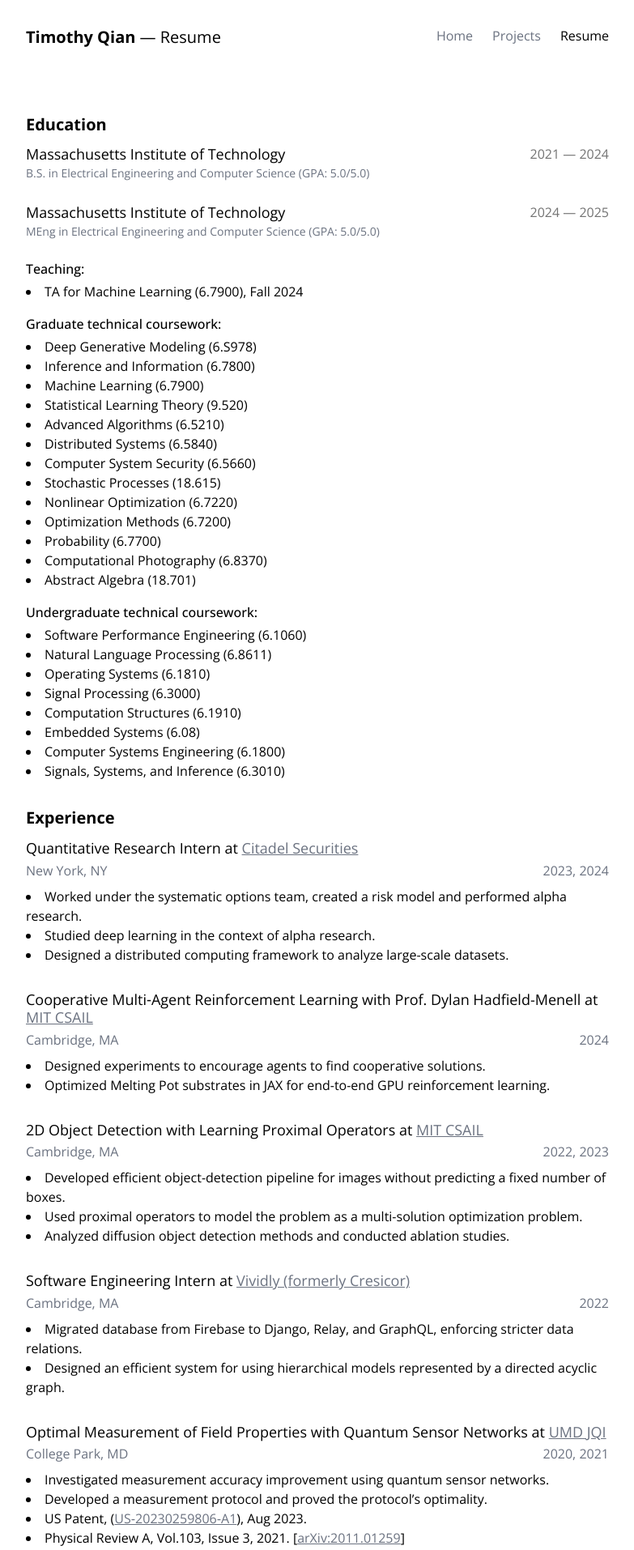
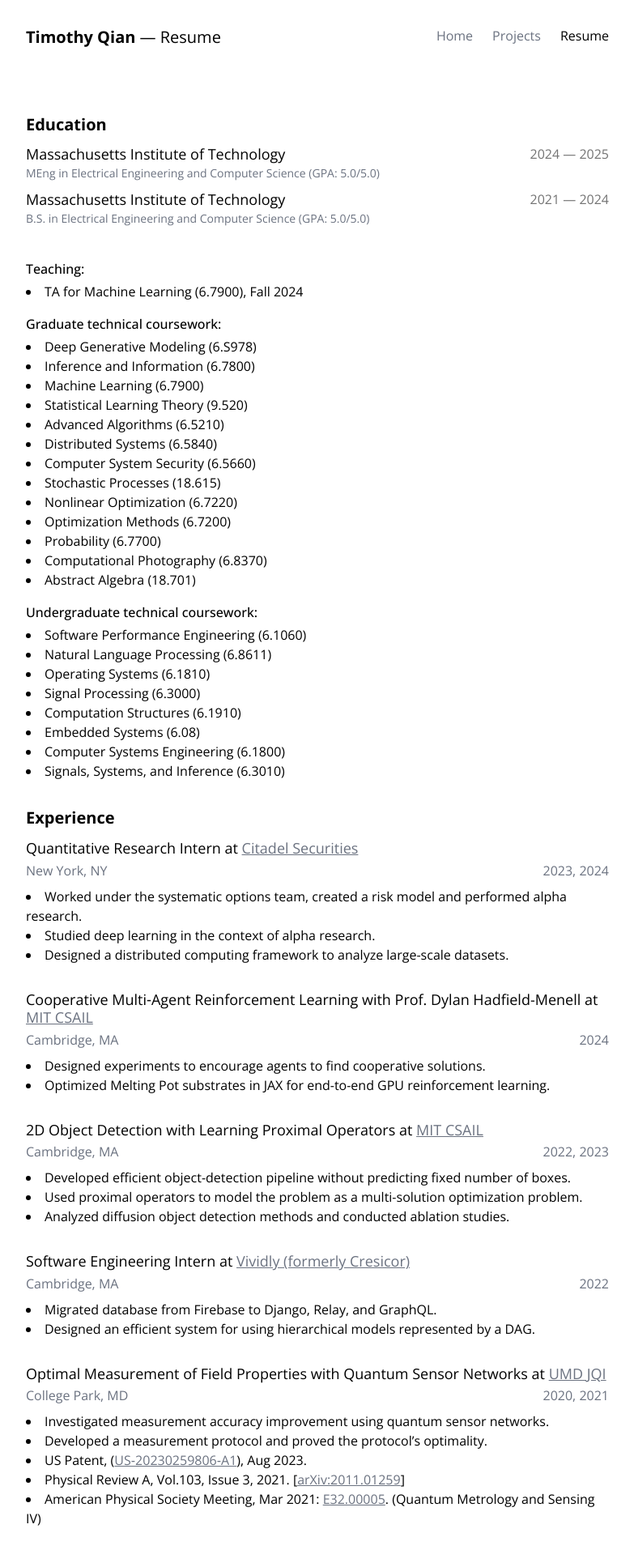
Before and after one commit to 12tqian/12tqian.github.io, a Next.js app: page /resume in a window 1280 px wide. Shown: the top 1914 px of the page at 81% size, without its empty margins (248-1031 px from the left). Built offline with nearby package versions, Linux system fonts and the light colour scheme.

Commit message:
prettier

```diff
--- a/src/app/resume/page.tsx
+++ b/src/app/resume/page.tsx
@@ -5,17 +5,6 @@ export default function Resume() {
   return (
     <main className="layout-md flex flex-col items-start py-12">
       <p className="text-xl font-bold text-black mt-8">Education</p>
-      <div className="mb-4 w-full">
-        <div className="flex items-end justify-between">
-          <h3 className="text-black text-lg">
-            Massachusetts Institute of Technology
-          </h3>
-          <div className="text-neutral-500 mb-0.5">2021 — 2024</div>
-        </div>
-        <p className="text-sm text-gray-500">
-          B.S. in Electrical Engineering and Computer Science (GPA: 5.0/5.0)
-        </p>
-      </div>
 
       <div className="w-full">
         <div className="flex items-end justify-between">
@@ -26,6 +15,18 @@ export default function Resume() {
         </div>
         <p className="text-sm text-gray-500">
           MEng in Electrical Engineering and Computer Science (GPA: 5.0/5.0)
+        </p>
+      </div>
+
+      <div className="mb-4 w-full">
+        <div className="flex items-end justify-between">
+          <h3 className="text-black text-lg">
+            Massachusetts Institute of Technology
+          </h3>
+          <div className="text-neutral-500 mb-0.5">2021 — 2024</div>
+        </div>
+        <p className="text-sm text-gray-500">
+          B.S. in Electrical Engineering and Computer Science (GPA: 5.0/5.0)
         </p>
       </div>
 
@@ -107,8 +108,8 @@ export default function Resume() {
         url="https://groups.csail.mit.edu/gdpgroup/"
       >
         <li>
-          Developed efficient object-detection pipeline for images without
-          predicting a fixed number of boxes.
+          Developed efficient object-detection pipeline without predicting fixed
+          number of boxes.
         </li>
         <li>
           Used proximal operators to model the problem as a multi-solution
@@ -126,13 +127,10 @@ export default function Resume() {
         location="Cambridge, MA"
         url="https://www.govividly.com/"
       >
-        <li>
-          Migrated database from Firebase to Django, Relay, and GraphQL,
-          enforcing stricter data relations.
-        </li>
+        <li>Migrated database from Firebase to Django, Relay, and GraphQL.</li>
         <li>
           Designed an efficient system for using hierarchical models represented
-          by a directed acyclic graph.
+          by a DAG.
         </li>
       </Workplace>
       <Workplace
```
